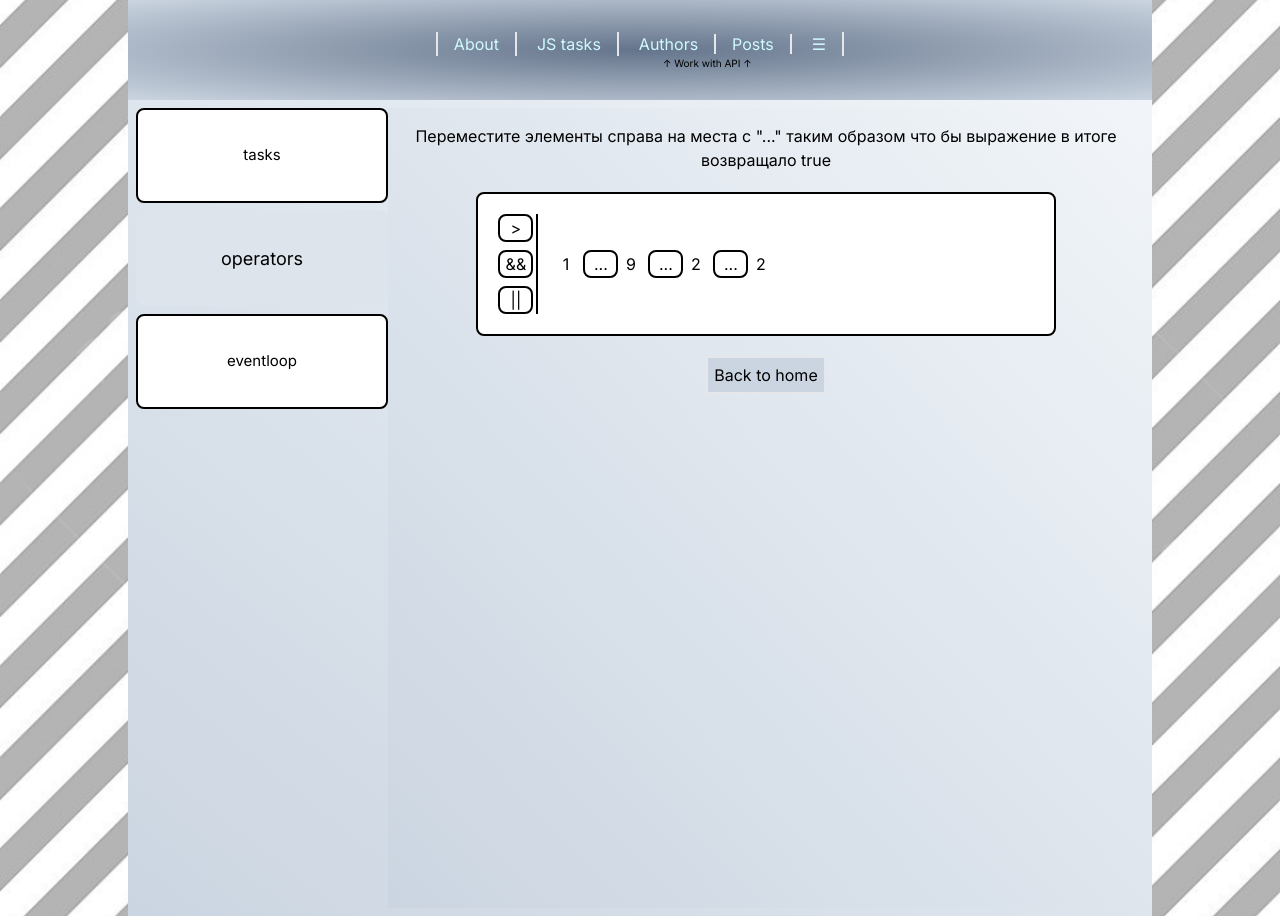
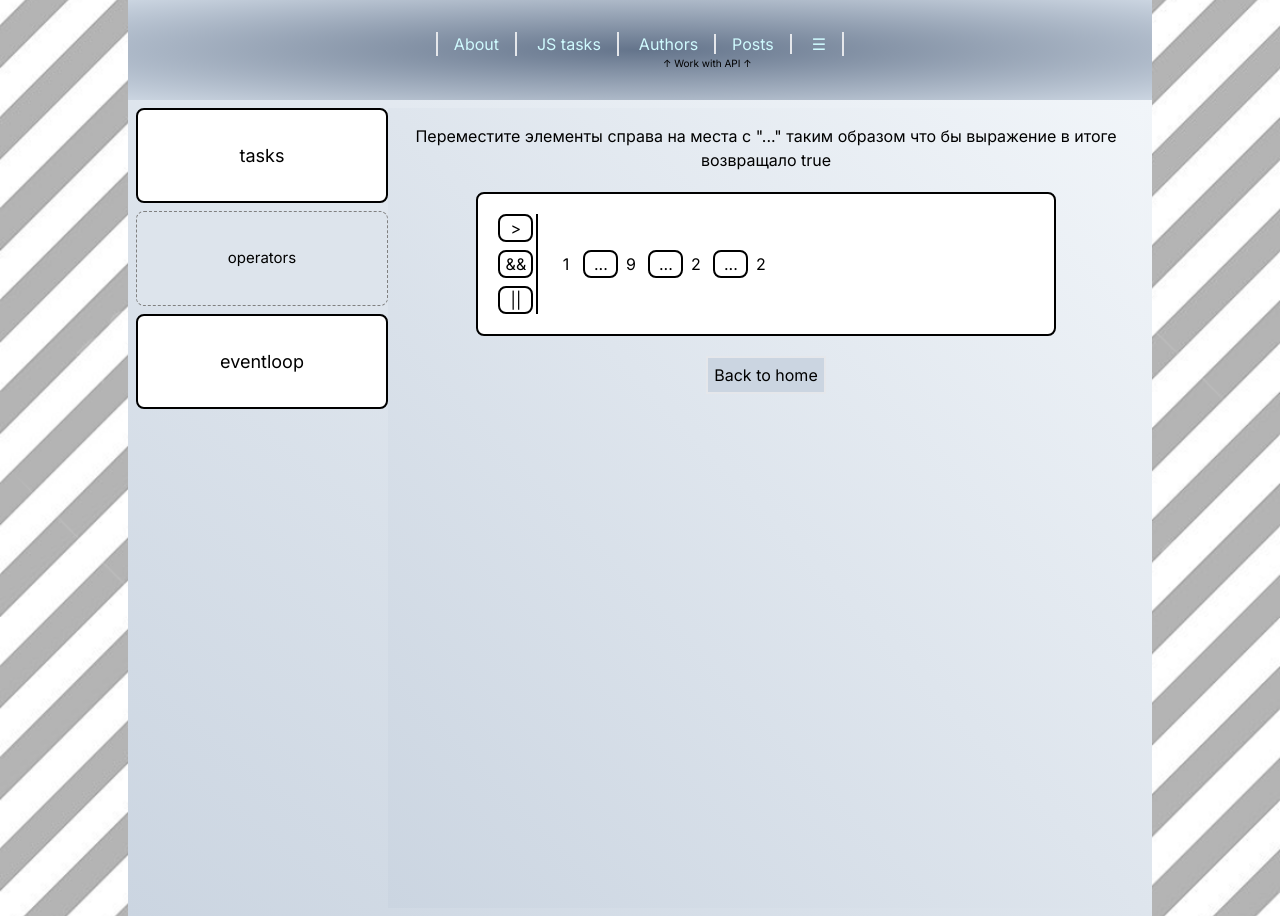
Before and after one commit to Vichislav/gameshop, a Next.js app: page /tasks/operators in a window 1280 px wide. Built offline with nearby package versions, Linux system fonts and the light colour scheme.

Commit message:
fix for build

```diff
--- a/app/about/page.tsx
+++ b/app/about/page.tsx
@@ -67,7 +67,7 @@
           <div className='flex w-full gap-2 mb-2'>
             <div className='w-full rounded-lg bg-gradient-to-tr from-sky-200 to-sky-150'>
                 <div className='bg-gradient-to-tr from-sky-300 to-sky-200 p-2 rounded-t-lg'>
-                  <h1 className="text-lg text-start">Работал над сайтом магазина "Удачный огород"</h1>
+                  <h1 className="text-lg text-start">Работал над сайтом магазина &quot;Удачный огород&quot;</h1>
                 </div>
                 <div className='flex  flex-col w-full gap-4  p-4'>
                   <h2> В мои обязанности входило:</h2>
@@ -87,7 +87,7 @@
 
               <div className='w-full rounded-lg bg-gradient-to-tr from-sky-200 to-sky-150'>
                 <div className='bg-gradient-to-tr from-sky-300 to-sky-200 p-2 rounded-t-lg'>
-                  <h1 className="text-lg text-start">Работал над сайтом магазина "Удачный огород"</h1>
+                  <h1 className="text-lg text-start">Работал над сайтом магазина &quot;Удачный огород&quot;</h1>
                 </div>
                 <div className='flex  flex-col w-full gap-4  p-4'>
                   <h2> В мои обязанности входило:</h2>
--- a/app/author/[id]/post/[slag]/page.tsx
+++ b/app/author/[id]/post/[slag]/page.tsx
@@ -27,7 +27,7 @@
     const comments =  await getComments(slag)
 
     return (
-        <div className="flex flex-col items-center w-full pt-5 ">
+        <div className="flex flex-col items-center w-full pt-5 min-h-[calc(100vh-116px)]">
             <div className="flex flex-col justify-center w-[70%] ">
                 <h1>Hi this is comments of post with id:{slag}</h1>
                 {comments?
--- a/app/posts/components/index.tsx
+++ b/app/posts/components/index.tsx
@@ -7,7 +7,7 @@
     //renderFn: () => void
 }
 
-const PostItem : React.FC<PostProps> = memo( ({newItem})=> {
+const PostItemComponent: React.FC<PostProps> = ({ newItem }) => {
 
 
 
@@ -19,5 +19,6 @@
             {/* <button className="border-2 w-[50%] " onClick={renderFn}>Log render</button> */}
         </div>
     )
-})
+}
+const PostItem = memo(PostItemComponent)
 export default PostItem
--- a/app/tasks/(components)/index.tsx
+++ b/app/tasks/(components)/index.tsx
@@ -19,13 +19,13 @@
         }else {
             setPick(false)
         }
-    }, [currentUrl])
+    }, [currentUrl, name])
 
     return (
         <div className="flex justify-center items-center w-full h-[95px] border-2 border-black rounded-lg cursor-pointer"
             style={{ backgroundColor: pick ? '#dde4ec' : 'white',
-                     border: pick ? 'none' : '2px solid black',
-                     fontSize: pick ? '18px' : '15px' }}>
+                     border: pick ? '1px dashed grey' : '2px solid black',
+                     fontSize: pick ? '15px' : '18px' }}>
             {name}
         </div>
     )
--- a/app/tasks/operators/page.tsx
+++ b/app/tasks/operators/page.tsx
@@ -99,7 +99,7 @@
         min-h-screen min-w-[100%] bg-gradient-to-tr from-slate-300 to-slate-100 gree
         p-4">
 
-        <h1 className=' text-center' >Переместите элементы справа на места с "..." таким образом что бы выражение в итоге возвращало true</h1>
+        <h1 className=' text-center' >Переместите элементы справа на места с &quot;...&quot; таким образом что бы выражение в итоге возвращало true</h1>
 
         <div className='w-[80%] flex items-center gap-[10px] border-2  border-black rounded-lg p-5'
           style={{ backgroundColor: solving ? '#7efca0' : 'white' }}
```
